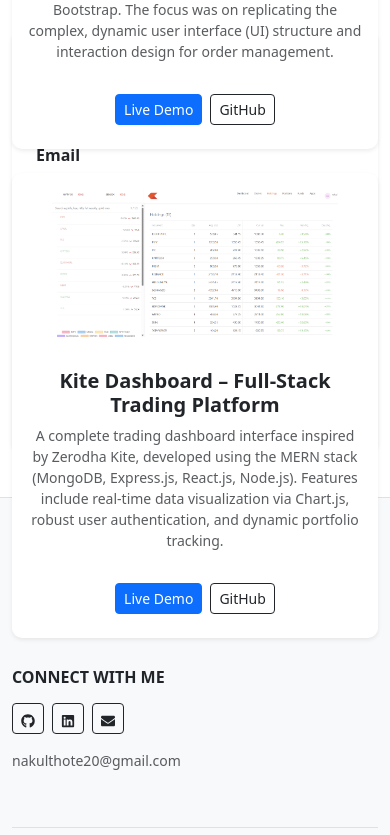
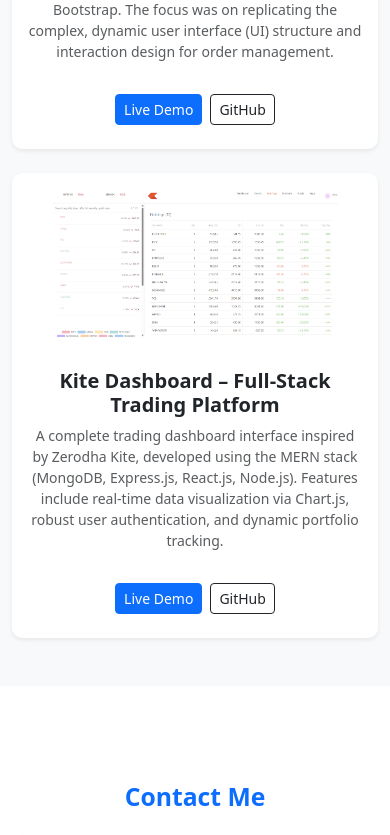
Before and after one commit to Nakul744/PortFolio, a React (Vite) app in the folder Frontend/: page / in a window 390 px wide. Shown: the part 5213-6048 px from the top of the page. Built offline with nearby package versions, Linux system fonts and the light colour scheme; no server answers.

Commit message:
solve the overriding problem

```diff
--- a/Frontend/src/sections/Project.jsx
+++ b/Frontend/src/sections/Project.jsx
@@ -3,8 +3,7 @@
 import React from "react";
 import "./project.css";
 
-// ❌ Removed all image import statements (e.g., 'import travloImg from "../images/travlo.png";')
-//    The images are now referenced directly from the public folder.
+// Assuming images are moved to the public folder and imports are removed.
 
 function Projects() {
   const projects = [
@@ -12,7 +11,7 @@ function Projects() {
       title: "Travlo – Travel Planning Web App",
       description:
         "A full-stack travel booking platform where users can explore listings, plan trips, and manage bookings. Built using Node.js, Express.js, MongoDB, and EJS with authentication and CRUD operations.",
-      // ✅ Using absolute path to the public folder
+      // Using absolute path to the public folder (required for deployment)
       image: '/travlo.png',
       demoLink: "https://travlo-website-1.onrender.com",
       githubLink: "https://github.com/Nakul744/Travlo-webSite.git",
@@ -21,7 +20,6 @@ function Projects() {
       title: "Zerodha Clone – Stock Trading Interface (Frontend)",
       description:
         "A frontend clone of Zerodha’s trading dashboard built purely with React.js and styled with Bootstrap. The focus was on replicating the complex, dynamic user interface (UI) structure and interaction design for order management.",
-      // ✅ Using absolute path to the public folder
       image: '/Zerodha.png',
       demoLink: "https://zerodha-frontend-rouge.vercel.app/",
       githubLink: "https://github.com/Nakul744",
@@ -30,7 +28,6 @@ function Projects() {
       title: "Kite Dashboard – Full-Stack Trading Platform",
       description:
         "A complete trading dashboard interface inspired by Zerodha Kite, developed using the MERN stack (MongoDB, Express.js, React.js, Node.js). Features include real-time data visualization via Chart.js, robust user authentication, and dynamic portfolio tracking.",
-      // ✅ Using absolute path to the public folder
       image: '/kite.png',
       demoLink: "https://kite-dashboard.vercel.app/",
       githubLink: "https://github.com/Nakul744",
@@ -43,10 +40,21 @@ function Projects() {
         <h2 className="fw-bold mb-5 pb-5 text-primary">Projects</h2>
         <div className="row g-4">
           {projects.map((project, index) => (
-            <div key={index} className="col-12 col-sm-6 col-lg-4">
-              <div className="card border-0 shadow-sm h-100 project-card">
+            <div
+              key={index}
+              // 📐 Optimized Bootstrap Grid for all screen sizes:
+              // col-12: Full width on mobile (xs)
+              // col-sm-6: Two cards per row on small screens
+              // col-md-6: Two cards per row on medium screens (tablets)
+              // col-lg-4: Three cards per row on large screens
+              className="col-12 col-sm-6 col-md-6 col-lg-4"
+            >
+              <div
+                // h-100 and d-flex flex-column ensure equal card heights in each row
+                className="card border-0 shadow-sm h-100 project-card d-flex flex-column"
+              >
                 <img
-                  src={project.image} // Source now uses the public path
+                  src={project.image}
                   className="card-img-top"
                   alt={project.title}
                   style={{
@@ -59,6 +67,8 @@ function Projects() {
                   <h5 className="card-title fw-bold text-dark">
                     {project.title}
                   </h5>
+                  {/* flex-grow-1 ensures the description takes up all available space,
+                      pushing the buttons down consistently */}
                   <p className="card-text text-muted small flex-grow-1">
                     {project.description}
                   </p>
--- a/Frontend/src/sections/project.css
+++ b/Frontend/src/sections/project.css
@@ -17,6 +17,16 @@
 }
 
 
+
+/* project.css */
+
+/* 🚨 FIX: Remove this height property if it exists 🚨 */
 #projects {
-  height: 100vh;
+  /* height: 100vh; */ /* DELETE THIS LINE */
+
+  /* Use padding for proper vertical spacing instead */
+  padding-top: 50px;
+  padding-bottom: 50px;
 }
+
+/* ... rest of your styles ... */
```
